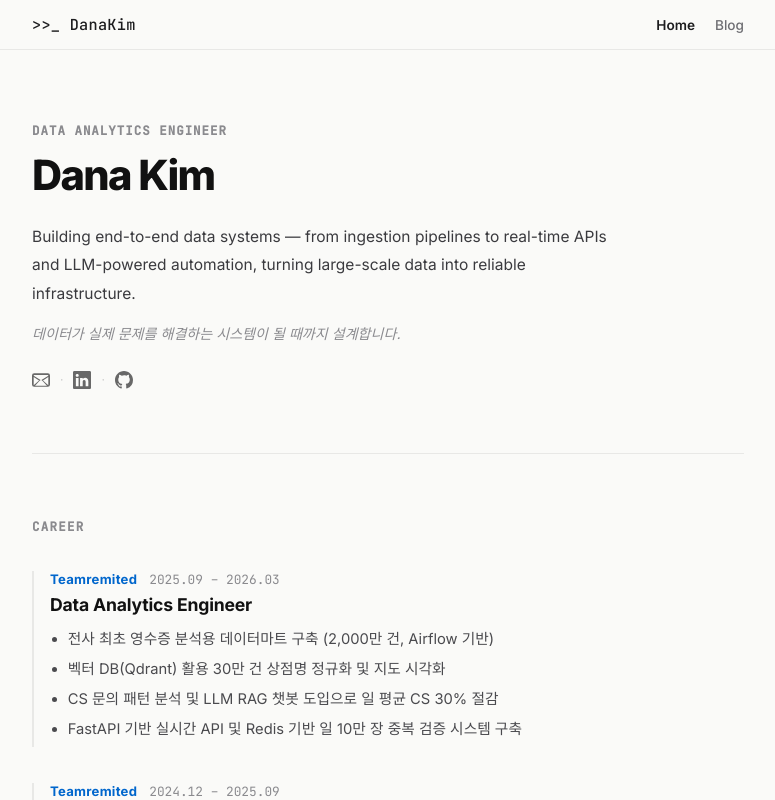
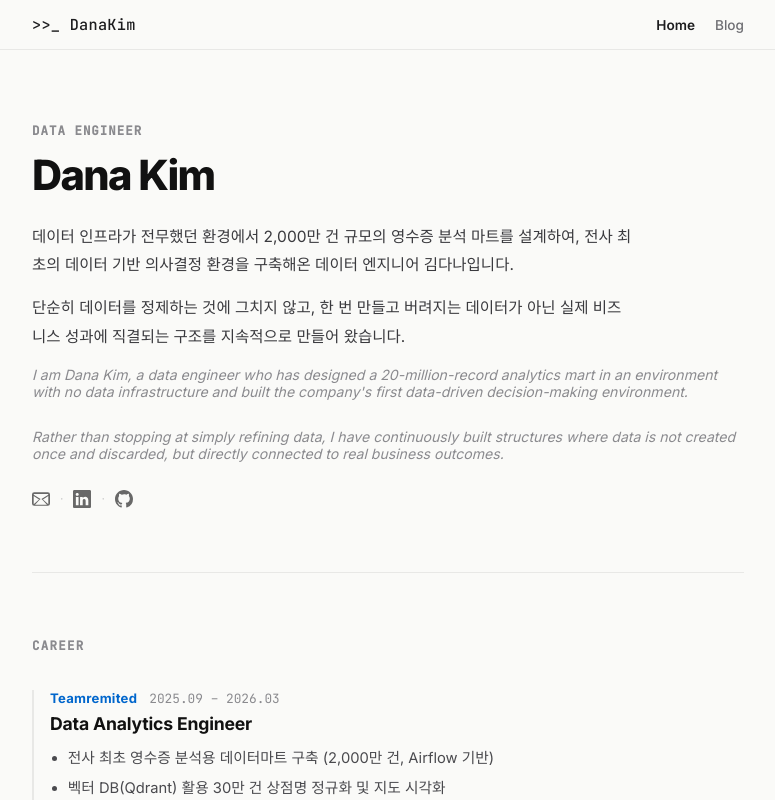
Before and after one commit to danakkii/dev-blog, a Nuxt app: page / in a window 1280 px wide. Shown: the top 800 px of the page, without its empty margins (252-1027 px from the left). Built offline with nearby package versions, Linux system fonts and the light colour scheme; no server answers; the database is empty.

Commit message:
feat: about content

```diff
--- a/app/pages/index.vue
+++ b/app/pages/index.vue
@@ -14,10 +14,12 @@
 
       <!-- About -->
       <section id="about" class="section about-section">
-        <p class="about-label">Data Analytics Engineer</p>
+        <p class="about-label">Data Engineer</p>
         <h1 class="about-name">Dana Kim</h1>
-        <p class="about-bio">Building end-to-end data systems — from ingestion pipelines to real-time APIs and LLM-powered automation, turning large-scale data into reliable infrastructure.</p>
-        <p class="about-bio-ko">데이터가 실제 문제를 해결하는 시스템이 될 때까지 설계합니다.</p>
+        <p class="about-bio">데이터 인프라가 전무했던 환경에서 2,000만 건 규모의 영수증 분석 마트를 설계하여, 전사 최초의 데이터 기반 의사결정 환경을 구축해온 데이터 엔지니어 김다나입니다.</p>
+        <p class="about-bio">단순히 데이터를 정제하는 것에 그치지 않고, 한 번 만들고 버려지는 데이터가 아닌 실제 비즈니스 성과에 직결되는 구조를 지속적으로 만들어 왔습니다.</p>
+        <p class="about-bio-ko">I am Dana Kim, a data engineer who has designed a 20-million-record analytics mart in an environment with no data infrastructure and built the company's first data-driven decision-making environment.</p>
+        <p class="about-bio-ko">Rather than stopping at simply refining data, I have continuously built structures where data is not created once and discarded, but directly connected to real business outcomes.</p>
         <div class="social-row">
           <a href="mailto:danakkii22@gmail.com" target="_blank" class="social-link">
             <img src="/icons/gmail.svg" alt="Gmail" class="social-icon" />
```
